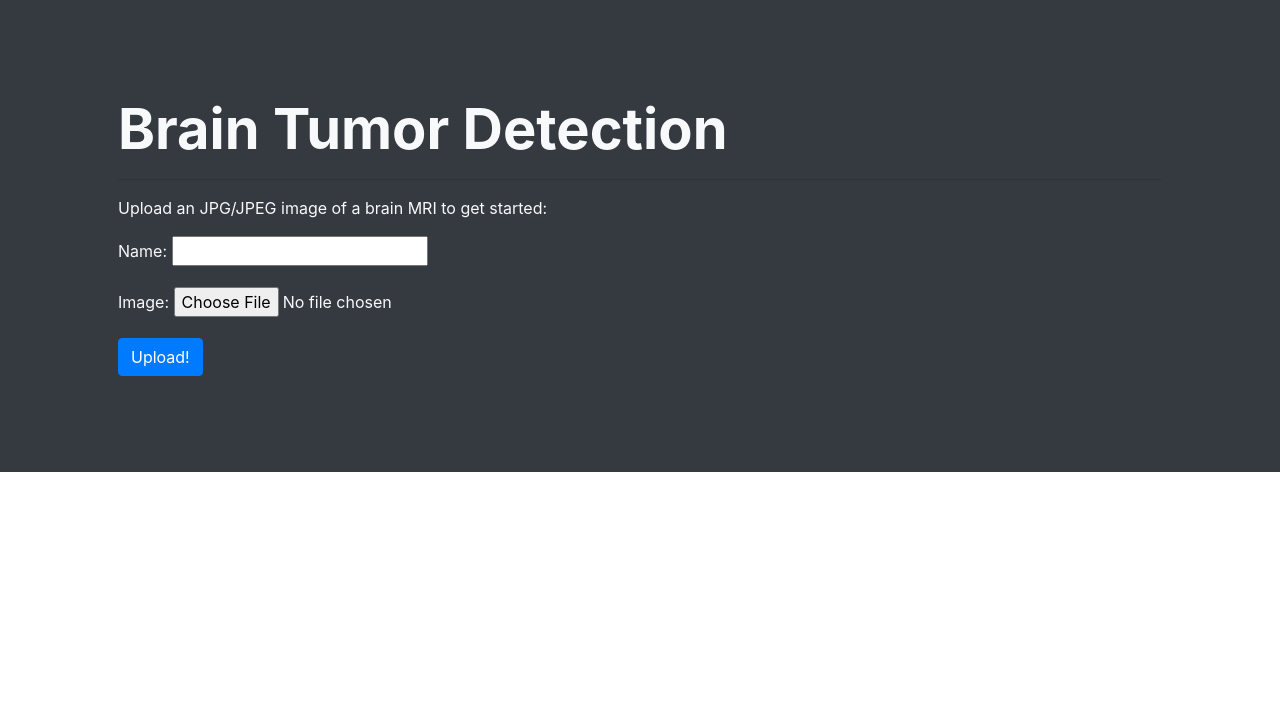
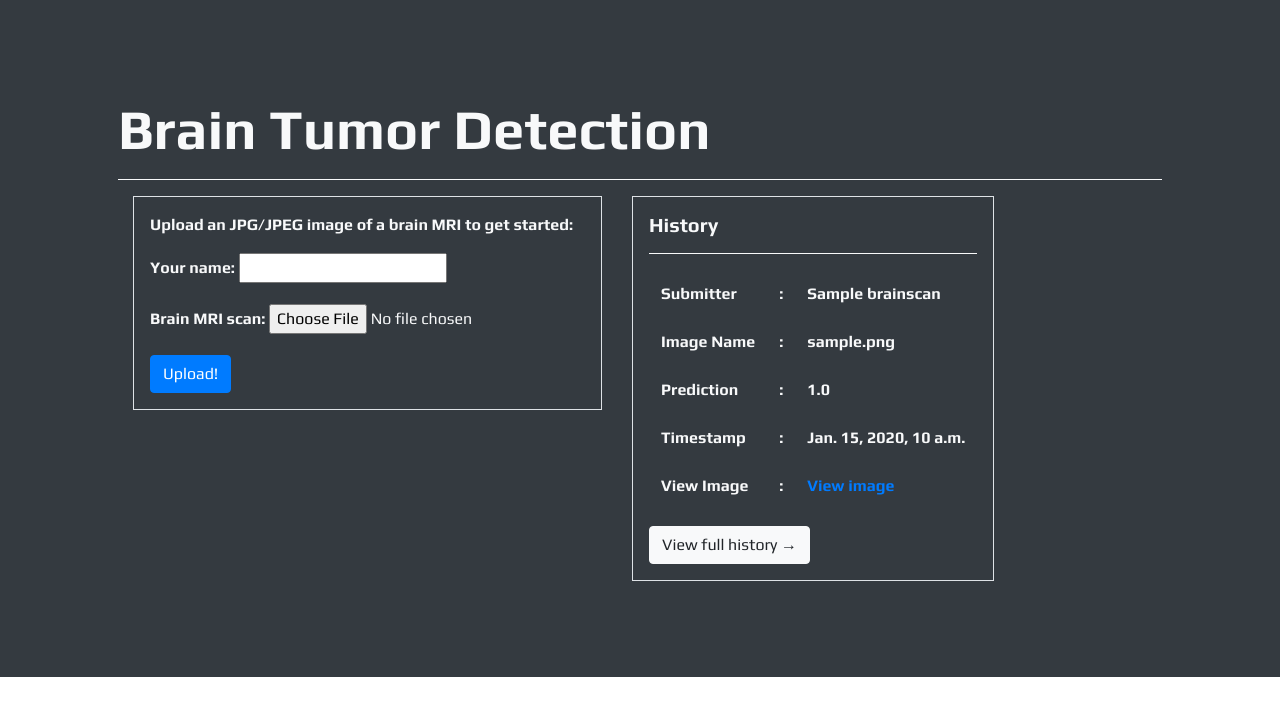
Before and after one commit to Sahil3201/brain-tumor-detection-django, a Django app: page /cv/predict-new/ in a window 1280 px wide. Shown: the top 716 px of the page. Run offline with Django 4.2, Linux system fonts and the light colour scheme; tables that the repository leaves empty hold one stand-in row (values such as "Sample post").

Commit message:
Prediction history

```diff
--- a/cv/forms.py
+++ b/cv/forms.py
@@ -13,3 +13,7 @@ class BrainScansFormNew(forms.ModelForm):
         model = BrainScans
         # It includes all the fields of model
         fields = '__all__'
+        labels = {
+            'name': 'Your name',
+            'image': 'Brain MRI scan'
+        }
--- a/cv/urls.py
+++ b/cv/urls.py
@@ -5,4 +5,5 @@ urlpatterns = [
     path('', views.index, name='index'),
     path('predict/', views.getPredictions, name='prediction'),
     path('predict-new/', views.getPredictionsNew, name='predictionNew'),
+    path('history/', views.BrainScansListView.as_view(), name='history'),
 ]
--- a/cv/views.py
+++ b/cv/views.py
@@ -1,7 +1,10 @@
 from django.shortcuts import render
 from django.http import HttpResponse
+from django.views.generic.list import ListView
+
 from .model import ModelDeployment
 from .forms import *
+from .models import BrainScans
 
 def index(request):
     return HttpResponse("<h1>Hello, world. You're at the cv index.</h1><h3>Try to use paths:<br>- /predict</h3>")
@@ -30,6 +33,8 @@ def getPredictions(request):
         return render(request, 'brain_scan_predict.html', {'form' : form})
 
 def getPredictionsNew(request):
+    last_prediction = BrainScans.objects.last()
+
     if request.method == 'POST':
         form = BrainScansFormNew(request.POST, request.FILES)
 
@@ -47,23 +52,20 @@ def getPredictionsNew(request):
             {'form' : form,
             "prediction": round(prediction*100,2),
             "imageName": str(filename),
-            'original_image': original_image.decode('utf-8')}
+            'original_image': original_image.decode('utf-8'),
+            "last_prediction": last_prediction}
             )
     else:
         form = BrainScansFormNew()
-        return render(request, 'brain_scan_predict-new.html', {'form' : form})
+        return render(request, 'brain_scan_predict-new.html',
+        {'form' : form,
+            "last_prediction": last_prediction})
 
-# def image_request(request):
-#     if request.method == 'POST':
-#         form = BrainScansForm(request.POST, request.FILES)
-#         if form.is_valid():
-#             form.save()
+class BrainScansListView(ListView):
 
-#             # Getting the current instance object to display in the template
-#             img_object = form.instance
+    model = BrainScans
+    paginate_by = 100  # if pagination is desired
 
-#             return render(request, 'image_form.html', {'form': form, 'img_obj': img_object})
-#     else:
-#         form = BrainScansForm()
-
-#     return render(request, 'image_form.html', {'form': form})
+    # def get_context_data(self, **kwargs):
+    #     context = super().get_context_data(**kwargs)
+    #     return context
--- a/deployment/urls.py
+++ b/deployment/urls.py
@@ -23,6 +23,7 @@ urlpatterns = [
     path('admin/', admin.site.urls),
     path('', views.index, name='index'),
     path('cv/', include('cv.urls')),
+    path('', include('cv.urls')),
 ]
 
 if settings.DEBUG:
--- a/templates/brain_scan_predict-new.html
+++ b/templates/brain_scan_predict-new.html
@@ -13,6 +13,18 @@
 	<link rel="stylesheet" href="https://cdn.jsdelivr.net/npm/bootstrap@4.1.3/dist/css/bootstrap.min.css"
 		integrity="sha384-MCw98/SFnGE8fJT3GXwEOngsV7Zt27NXFoaoApmYm81iuXoPkFOJwJ8ERdknLPMO" crossorigin="anonymous">
 
+	<!-- Fonts -->
+	<link rel="preconnect" href="https://fonts.googleapis.com">
+	<link rel="preconnect" href="https://fonts.gstatic.com" crossorigin>
+	<link href="https://fonts.googleapis.com/css2?family=Play:wght@400;700&display=swap" rel="stylesheet">
+
+	<style>
+		body {
+			font-family: 'Play', sans-serif;
+			font-weight: 800;
+		}
+	</style>
+
 	<title>Brain Tumor Detection</title>
 </head>
 
@@ -21,7 +33,12 @@
 	<div class="container-fluid bg-dark text-light p-5">
 		<div class="container bg-dark p-5">
 			<h1 class="display-4 font-weight-bold">Brain Tumor Detection</h1>
-			<hr>
+			<hr class="bg-light border-2 border-top border-light">
+
+			<div class="container overflow-hidden">
+				<div class="row gy-1">
+					<div class="col-6 col-md-auto col-sm-auto">
+						<div class="p-3 border bg-dark">
 							{% if prediction%}
 							<p>Upload brain MRI image:</p>
 							{% else %}
@@ -34,6 +51,50 @@
 							</form>
 						</div>
 					</div>
+					<div class="col-6 col-md-auto col-sm-auto">
+						<div class="p-3 border bg-dark">
+							<h5 class="display-5 font-weight-bold">History</h5>
+							<hr class="bg-light border-2 border-top border-light">
+							<table class="table table-borderless">
+								<tbody>
+									<tr>
+										<td>Submitter</td>
+										<td>:</td>
+										<td>{{ last_prediction.name }}</td>
+									</tr>
+									<tr>
+										<td>Image Name</td>
+										<td>:</td>
+										<td>{{ last_prediction.imageName }}</td>
+									</tr>
+									<tr>
+										<td>Prediction</td>
+										<td>:</td>
+										<td>{{ last_prediction.prediction }}</td>
+									</tr>
+									<tr>
+										<td>Timestamp</td>
+										<td>:</td>
+										<td>{{ last_prediction.timestamp }}</td>
+									</tr>
+									<tr>
+										<td>View Image</td>
+										<td>:</td>
+										<td><a href="http://localhost:8000/media/{{last_prediction.image}}">View
+												image</a></td>
+									</tr>
+								</tbody>
+							</table>
+							<a href="../history" class="btn btn-light stretched-link">View full history &rarr;</a>
+
+						</div>
+					</div>
+				</div>
+			</div>
+
+		</div>
+	</div>
+
 
 	{% if prediction %}
 	<div class="jumbotron">
@@ -68,14 +129,14 @@
 	crossorigin="anonymous"></script>
 
 <script type="text/javascript">
-    function validateFileType(){
+	function validateFileType() {
 		var file = document.getElementById("{{ form.brain_scan_img.id_for_label }}");
 		var fileName = file.value;
 		var idxDot = fileName.lastIndexOf(".") + 1;
 		var extFile = fileName.substr(idxDot, fileName.length).toLowerCase();
-        if (!(extFile=="jpg" || extFile=="jpeg")){
+		if (!(extFile == "jpg" || extFile == "jpeg")) {
 			alert("Only jpg/jpeg file is allowed!");
-            file.value='';
+			file.value = '';
 		}
 	}
 </script>
--- a/templates/brain_scan_predict.html
+++ b/templates/brain_scan_predict.html
@@ -17,6 +17,12 @@
 </head>
 
 <body>
+
+	<div class="container-fluid bg-danger text-light p-1">
+		<div class="container bg-danger p-1">
+			<h5 class="display-7 font-weight-bold">This page is deprecated. Use the newer version <a href="../predict-new">here</a>.</h5>
+		</div>
+	</div>
 
 	<div class="container-fluid bg-dark text-light p-5">
 		<div class="container bg-dark p-5">
```
Also changed, not shown: deployment/views.py (+0 -15 lines), templates/cv/brainscans_list.html (added, +79 -0 lines), cv/migrations/0001_initial.py (added). Lines whose indentation alone changed are shown as unchanged.
